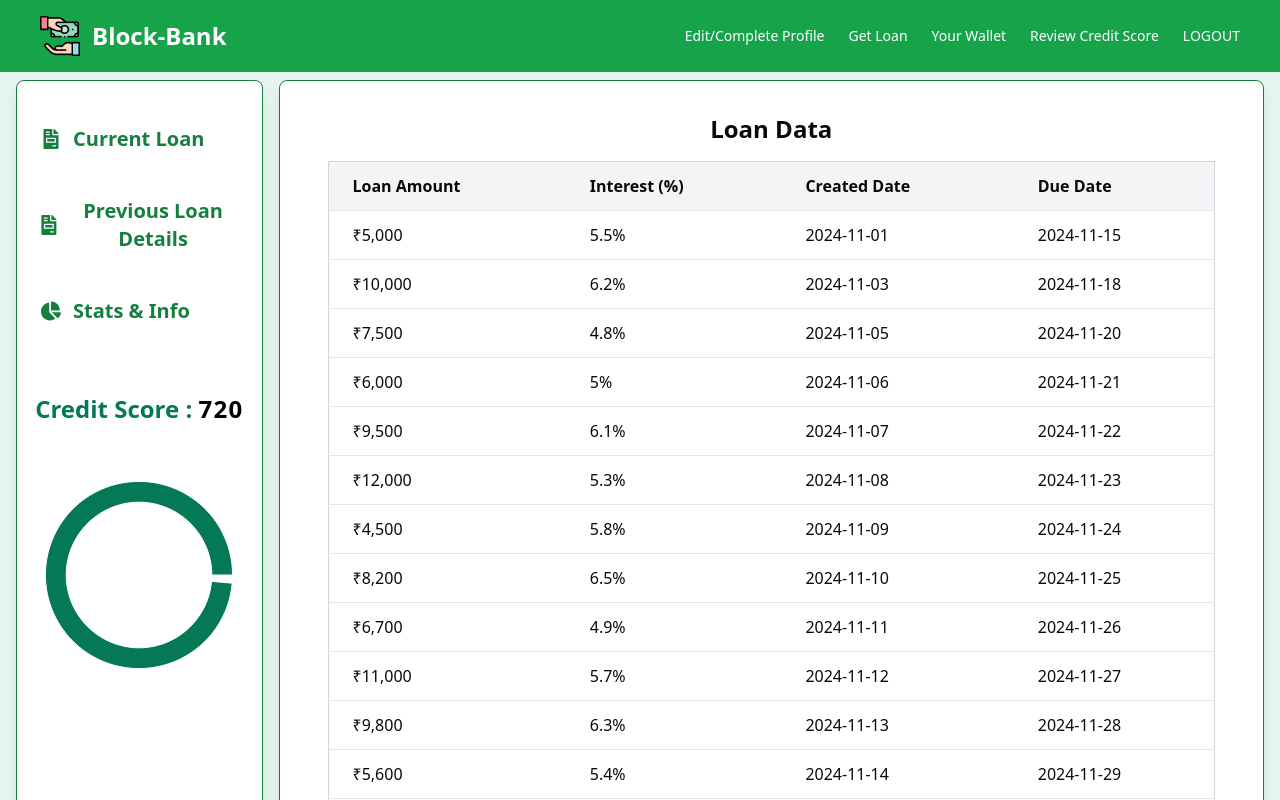
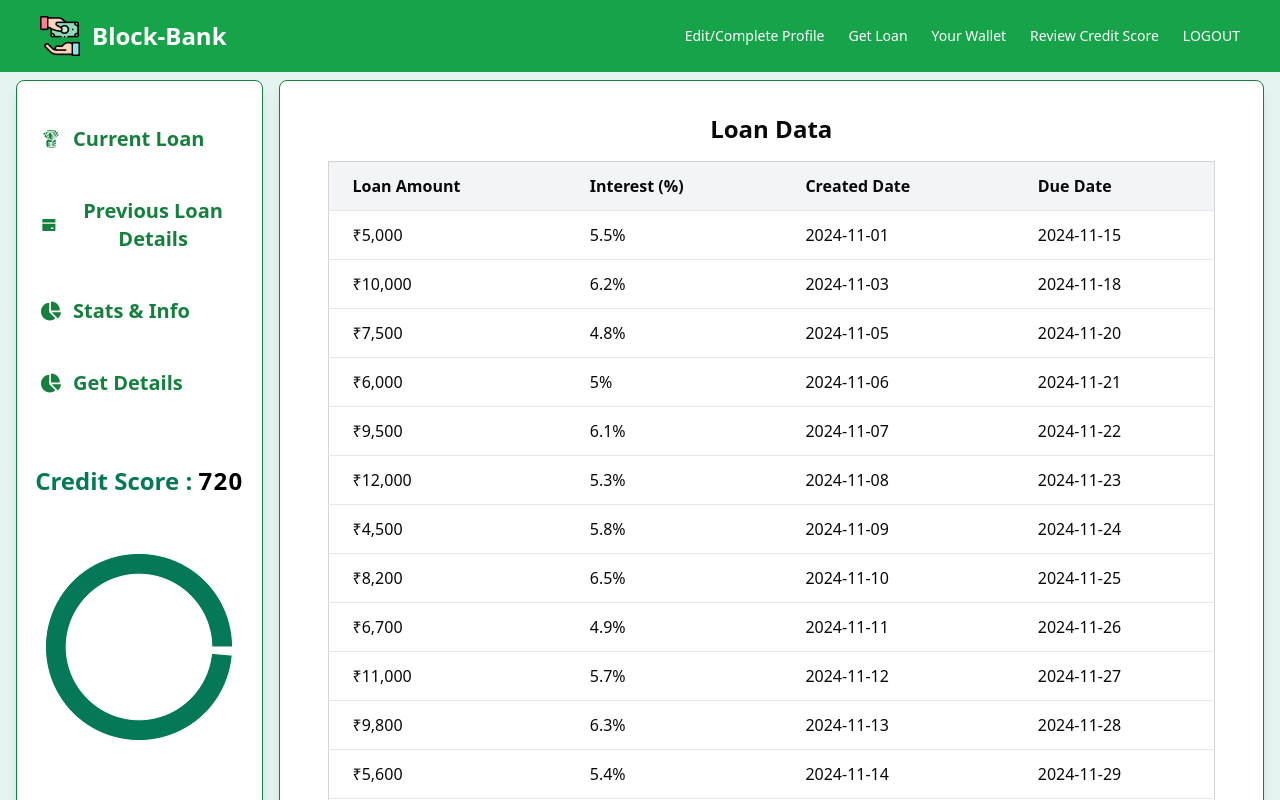
Before and after one commit to Abhinav1341/blockbank, a React (Vite) app in the folder block-bank/: page /home in a window 1280 px wide. Shown: the top 800 px of the page. Built offline with nearby package versions, Linux system fonts and the light colour scheme.

Commit message:
color issue resolved

```diff
--- a/block-bank/src/Components/Loan.jsx
+++ b/block-bank/src/Components/Loan.jsx
@@ -33,7 +33,7 @@ const Loan = () => {
     <Navbar />
       <div className="flex justify-center py-28 items-center min-h-screen bg-gray-100">
         <div className="bg-white p-8 rounded-lg shadow-lg w-full max-w-md">
-          <h2 className="text-2xl font-semibold mb-6 text-center text-blue-700">
+          <h2 className="text-2xl font-semibold mb-6 text-center text-green-700">
             Loan Issuance Form
           </h2>
           <form onSubmit={handleSubmit} className="space-y-4">
@@ -121,7 +121,7 @@ const Loan = () => {
 
             <button
               type="submit"
-              className="w-full py-2 px-4 bg-blue-600 text-white font-semibold rounded-md shadow hover:bg-blue-700 focus:outline-none focus:ring-2 focus:ring-blue-500 focus:ring-offset-2"
+              className="w-full py-2 px-4 bg-green-600 text-white font-semibold rounded-md shadow hover:bg-green-700 focus:outline-none focus:ring-2 focus:ring-blue-500 focus:ring-offset-2"
             >
               Submit
             </button>
--- a/block-bank/src/Components/home.jsx
+++ b/block-bank/src/Components/home.jsx
@@ -9,9 +9,16 @@ import { singleUser } from "./data";
 import LoanTable from "./loantable";
 import PrevLoanTable from "./previousloan";
 import { FaHome, FaChartPie, FaUserAlt, FaFileInvoice } from 'react-icons/fa'; // Import icons
+import { GiTakeMyMoney } from "react-icons/gi";
+import { RiBankCardFill } from "react-icons/ri";
+
 
 const HomePage = () => {
   const [activeTab, setActiveTab] = useState("Current Loan");
+
+  const handleGetDetails = () => {
+    window.open("https://yashrajdps13.github.io/BlocHost/", "_blank");
+  };
 
   const renderContent = () => {
     switch (activeTab) {
@@ -21,8 +28,17 @@ const HomePage = () => {
         return <PrevLoanTable />;
       case "Stats":
         return <States />;
-      // case "Profile":
-      //   return <Profile {...singleUser} />;
+      case "get-details":
+        return <>
+         <div className="flex justify-center mt-6">
+        <button
+          onClick={handleGetDetails}
+          className="px-6 py-2 bg-green-500 text-white font-semibold rounded hover:bg-green-600 transition duration-200"
+        >
+          Get Details
+        </button>
+      </div>
+        </>;
       default:
         return null;
     }
@@ -41,7 +57,7 @@ const HomePage = () => {
                 className={`cursor-pointer p-3 rounded-md flex items-center justify-start space-x-3 hover:bg-green-200 group`}
                 onClick={() => setActiveTab("Current Loan")}
               >
-                <FaFileInvoice className="text-xl" />
+                <GiTakeMyMoney className="text-xl" />
                 {/* Text is hidden on mobile */}
                 <span className="hidden sm:inline-block ml-3">Current Loan</span>
               </li>
@@ -49,7 +65,7 @@ const HomePage = () => {
                 className={`cursor-pointer p-3 rounded-md flex items-center justify-start space-x-3 hover:bg-green-200 group`}
                 onClick={() => setActiveTab("Previous Loans")}
               >
-                <FaFileInvoice className="text-xl" />
+                <RiBankCardFill className="text-xl" />
                 {/* Text is hidden on mobile */}
                 <span className="hidden sm:inline-block ml-3">Previous Loan Details</span>
               </li>
@@ -60,6 +76,13 @@ const HomePage = () => {
                 <FaChartPie className="text-xl" />
                 {/* Text is hidden on mobile */}
                 <span className="hidden sm:inline-block ml-3">Stats & Info</span>
+              </li> <li
+                className={`cursor-pointer p-3 rounded-md flex items-center justify-start  hover:bg-green-200 group`}
+                onClick={() => setActiveTab("get-details")}
+              >
+                <FaChartPie className="text-xl" />
+                {/* Text is hidden on mobile */}
+                <span className="hidden sm:inline-block ml-3">Get Details</span>
               </li>
 
             </ul>
--- a/block-bank/src/Components/profile/kyc.jsx
+++ b/block-bank/src/Components/profile/kyc.jsx
@@ -102,7 +102,7 @@ function KYC() {
 
           <button
             type="submit"
-            className="w-full py-2 bg-blue-500 text-white font-semibold rounded-md hover:bg-blue-600"
+            className="w-full py-2 bg-green-500 text-white font-semibold rounded-md hover:bg-green-600"
           >
             Submit
           </button>
--- a/block-bank/src/Components/states/States.jsx
+++ b/block-bank/src/Components/states/States.jsx
@@ -10,9 +10,7 @@ import BarChartBox from '../barChartBox/BarChartBox';
 import "./states.scss";
 
 const States = () => {
-  const handleGetDetails = () => {
-    window.open("https://yashrajdps13.github.io/BlocHost/", "_blank");
-  };
+
 
   return (
     <div >
@@ -55,14 +53,7 @@ const States = () => {
       </div>
 
       {/* Get Details Button */}
-      <div className="flex justify-center mt-6">
-        <button
-          onClick={handleGetDetails}
-          className="px-6 py-2 bg-blue-500 text-white font-semibold rounded hover:bg-blue-600 transition duration-200"
-        >
-          Get Details
-        </button>
-      </div>
+
     </div>
   );
 };
```
